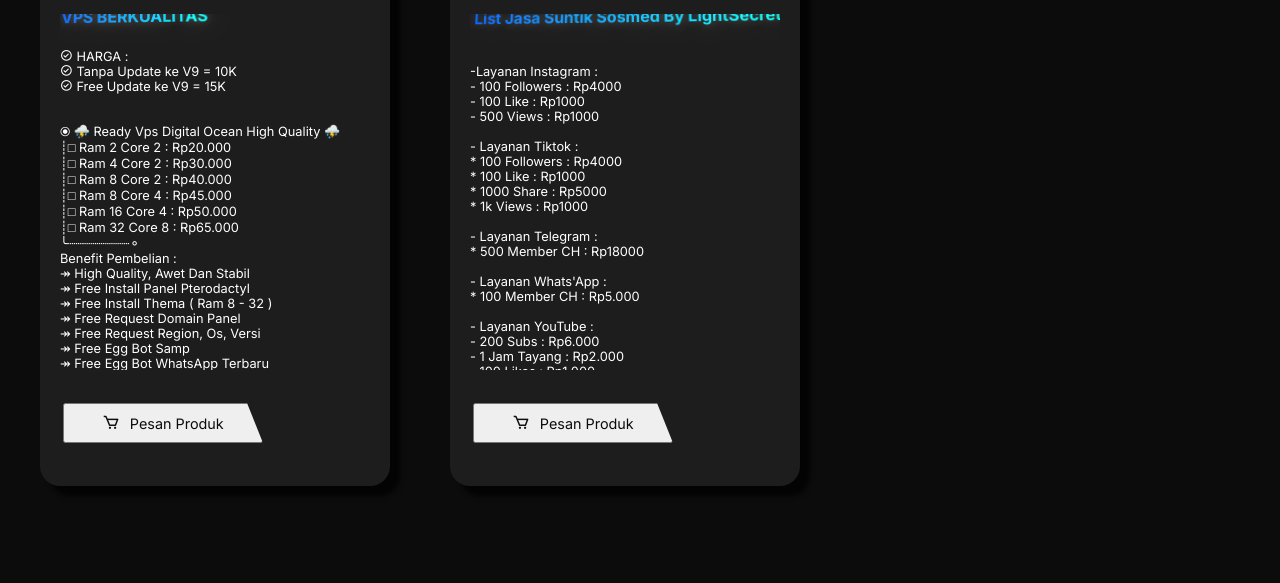
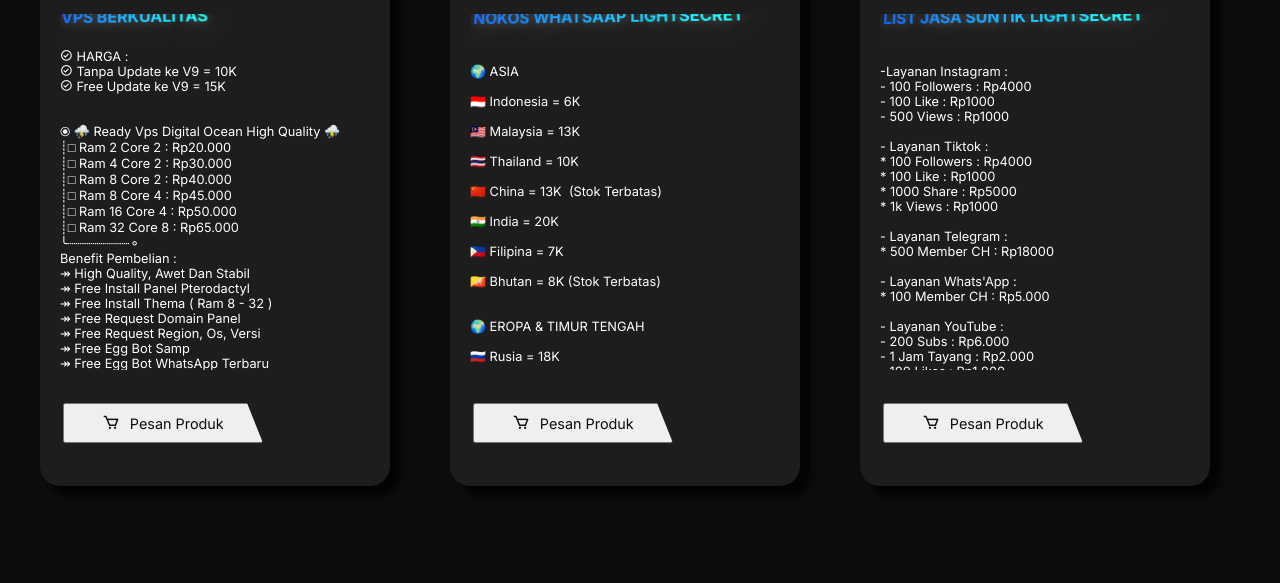
Before and after one commit to lightsecret/website-all-produk-lightsecret, a website: page public/index.html in a window 1280 px wide. Shown: the part 2831-3414 px from the top of the page. Drawn offline with nearby package versions, Linux system fonts and the light colour scheme.

Commit message:
Add files via upload

```diff
--- a/public/index.html
+++ b/public/index.html
@@ -774,7 +774,57 @@
                 <div class="card">
                     <img src="assets/produk7.jpeg" width="230" class="img-logo" alt="">
                     <div class="column-detail">
-                        <div class="title-card">List Jasa Suntik Sosmed By LightSecret</div>
+                        <div class="title-card">NOKOS WHATSAAP LIGHTSECRET</div>
+
+
+<pre style="font-size: .8rem;margin-top: 30px;">
+🌍 ASIA
+
+🇮🇩 Indonesia = 6K
+
+🇲🇾 Malaysia = 13K
+
+🇹🇭 Thailand = 10K
+
+🇨🇳 China = 13K  (Stok Terbatas)
+
+🇮🇳 India = 20K
+
+🇵🇭 Filipina = 7K
+
+🇧🇹 Bhutan = 8K (Stok Terbatas)
+
+
+🌍 EROPA & TIMUR TENGAH
+
+🇷🇺 Rusia = 18K
+
+🇳🇱 Netherlands = 20K
+
+🇹🇷 Turkey = 20K
+
+🇬🇧 England = 10K
+
+
+🌍 AMERIKA LATIN
+
+🇨🇴 Colombia = 8K
+
+🇧🇷 Brazil = 16K
+                      </pre>
+                    </div>
+
+                    <div class="btn-wrapper-card">
+                        <a href="source.html"><button class="btn-card">
+                                <i class='bx bx-cart' style='color:#0c0c0c;font-size: 1.1rem;'></i>
+                                Pesan Produk
+                            </button></a>
+                    </div>
+                </div>
+                <div class="card">
+                    <img src="assets/produk8.jpeg" width="230" class="img-logo" alt="">
+                    <div class="column-detail">
+                        <div class="title-card">LIST JASA SUNTIK LIGHTSECRET</div>
 
 
 
```
